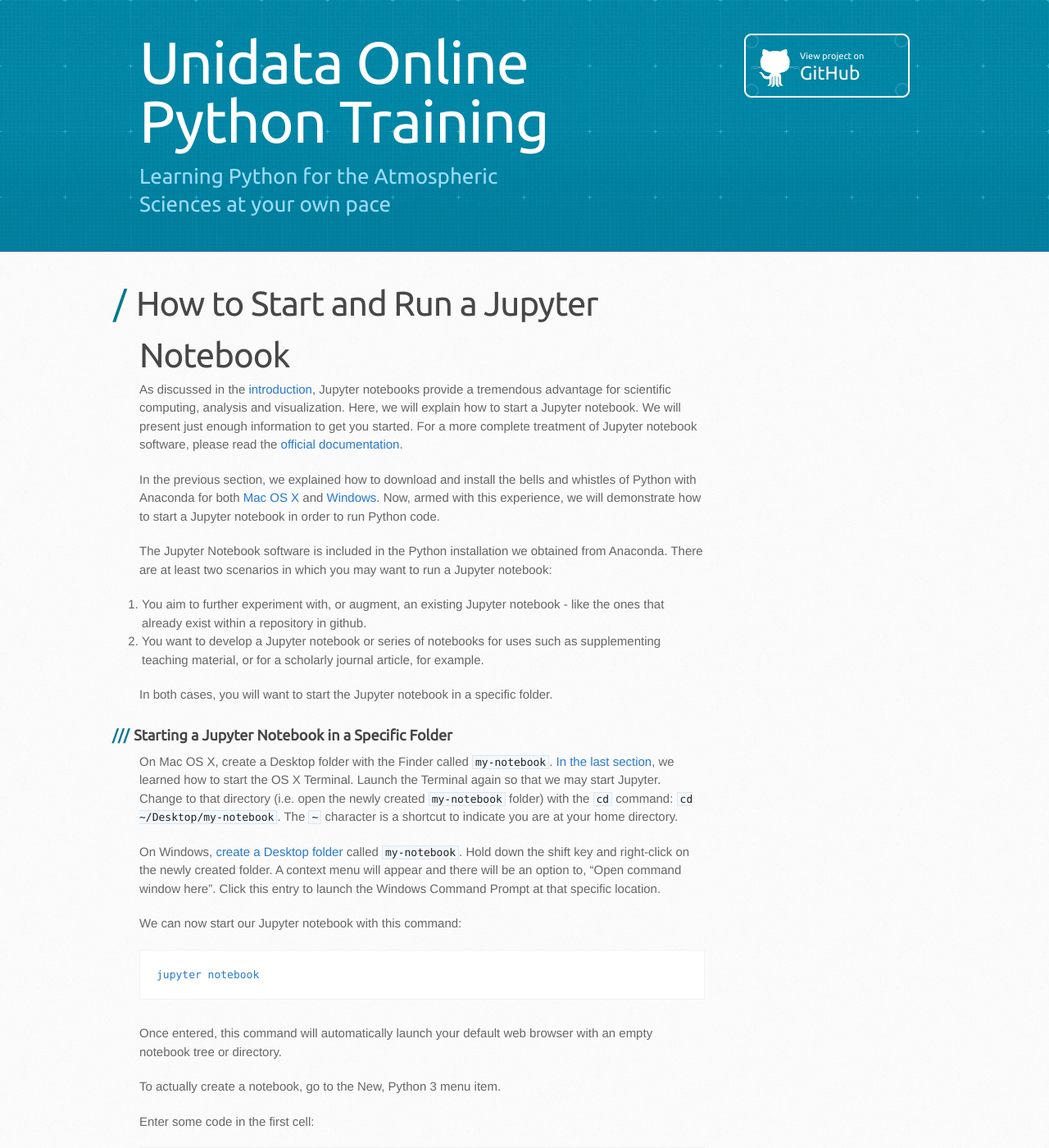
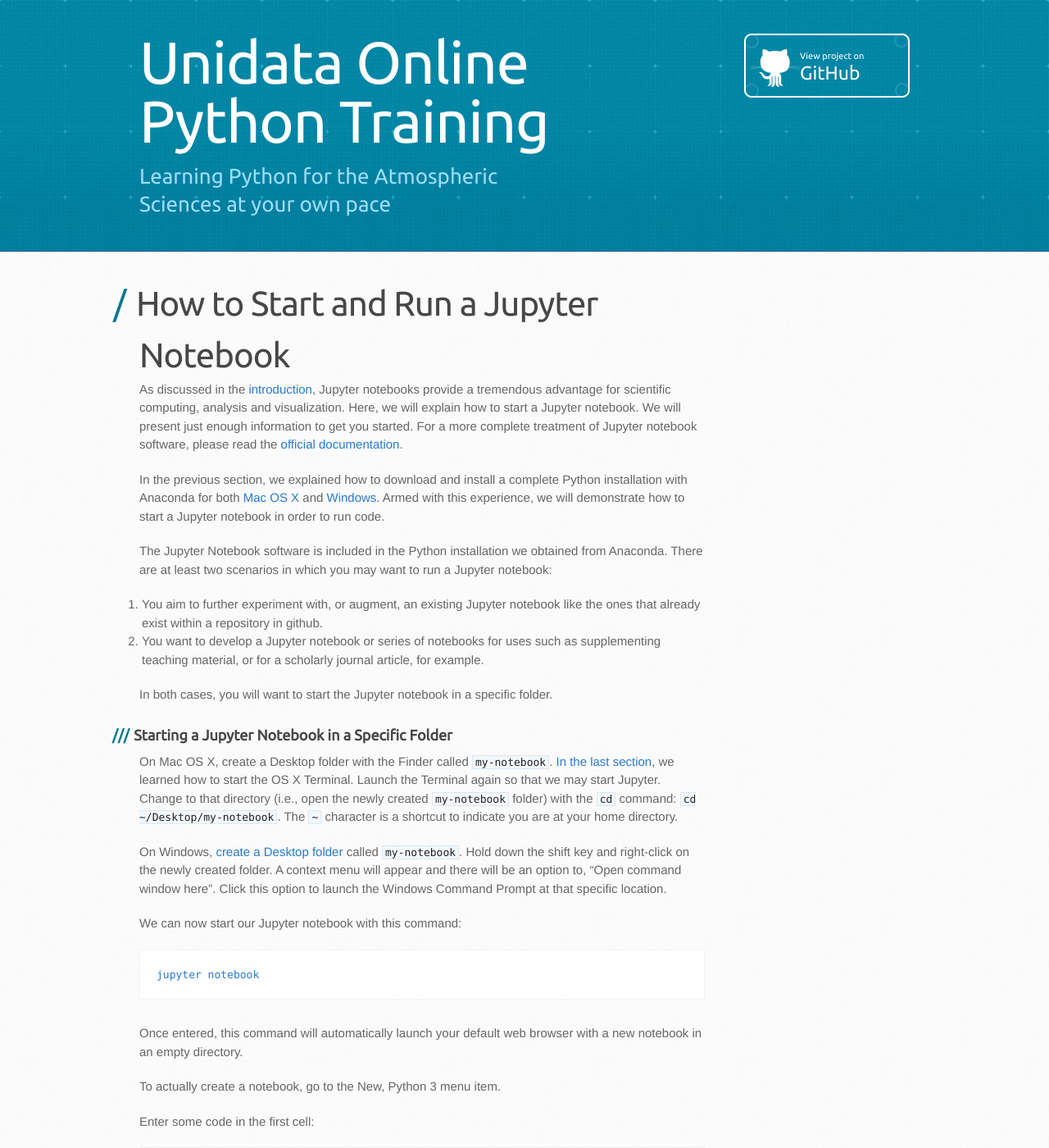
Before and after one commit to Unidata/online-python-training, a Jekyll site: the page built from notebook.md, in a window 1280 px wide and 1400 px high. Shown: the whole window at 82% size. Built offline with Jekyll 4.4.1, drawn with Linux system fonts in a browser that asks for light colours; some web fonts are replaced; some of the changed text lies outside the part shown.

Commit message:
additional edits by Larissa and Julien

```diff
--- a/notebook.md
+++ b/notebook.md
@@ -6,26 +6,26 @@ title: How to Start and Run a Jupyter Notebook
 
 As discussed in the [introduction](introduction.html), Jupyter notebooks provide a tremendous advantage for scientific computing, analysis and visualization. Here, we will explain how to start a Jupyter notebook. We will present just enough information to get you started. For a more complete treatment of Jupyter notebook software, please read the [official documentation](https://jupyter-notebook.readthedocs.org/en/latest/).
 
-In the previous section, we explained how to download and install the bells and whistles of Python with Anaconda for both [Mac OS X](conda-osx.html) and [Windows](conda-windows.html). Now, armed with this experience, we will demonstrate how to start a Jupyter notebook in order to run Python code.
+In the previous section, we explained how to download and install a complete Python installation with Anaconda for both [Mac OS X](conda-osx.html) and [Windows](conda-windows.html). Armed with this experience, we will demonstrate how to start a Jupyter notebook in order to run code.
 
 The Jupyter Notebook software is included in the Python installation we obtained from Anaconda. There are at least two scenarios in which you may want to run a Jupyter notebook:
 
-1.  You aim to further experiment with, or augment, an existing Jupyter notebook - like the ones that already exist within a repository in github.
+1.  You aim to further experiment with, or augment, an existing Jupyter notebook like the ones that already exist within a repository in github.
 2.  You want to develop a Jupyter notebook or series of notebooks for uses such as supplementing teaching material, or for a scholarly journal article, for example.
 
 In both cases, you will want to start the Jupyter notebook in a specific folder.
 
 ### Starting a Jupyter Notebook in a Specific Folder
 
-On Mac OS X, create a Desktop folder with the Finder called `my-notebook`. [In the last section](conda-osx.html), we learned how to start the OS X Terminal. Launch the Terminal again so that we may start Jupyter. Change to that directory (i.e. open the newly created `my-notebook` folder) with the `cd` command: `cd ~/Desktop/my-notebook`. The `~` character is a shortcut to indicate you are at your home directory.
+On Mac OS X, create a Desktop folder with the Finder called `my-notebook`. [In the last section](conda-osx.html), we learned how to start the OS X Terminal. Launch the Terminal again so that we may start Jupyter. Change to that directory (i.e., open the newly created `my-notebook` folder) with the `cd` command: `cd ~/Desktop/my-notebook`. The `~` character is a shortcut to indicate you are at your home directory.
 
-On Windows, [create a Desktop folder](http://windows.microsoft.com/en-us/windows/create-new-folder) called `my-notebook`. Hold down the shift key and right-click on the newly created folder. A context menu will appear and there will be an option to, "Open command window here". Click this entry to launch the Windows Command Prompt at that specific location.
+On Windows, [create a Desktop folder](http://windows.microsoft.com/en-us/windows/create-new-folder) called `my-notebook`. Hold down the shift key and right-click on the newly created folder. A context menu will appear and there will be an option to, "Open command window here". Click this option to launch the Windows Command Prompt at that specific location.
 
 We can now start our Jupyter notebook with this command:
 
     jupyter notebook
 
-Once entered, this command will automatically launch your default web browser with an empty notebook tree or directory.
+Once entered, this command will automatically launch your default web browser with a new notebook in an empty directory.
 
 To actually create a notebook, go to the New, Python 3 menu item.
 
```
Also changed, not shown: other parts of notebook.md (+1 -1 lines).
